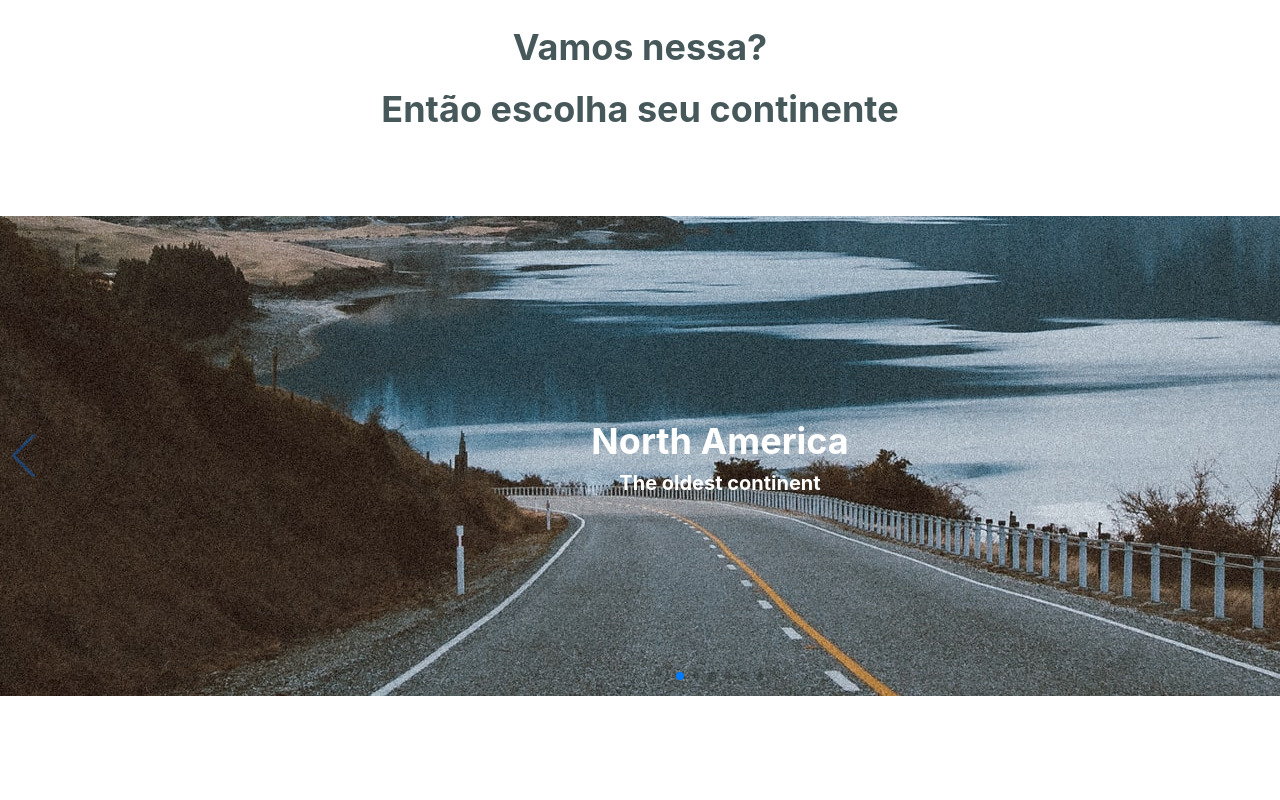
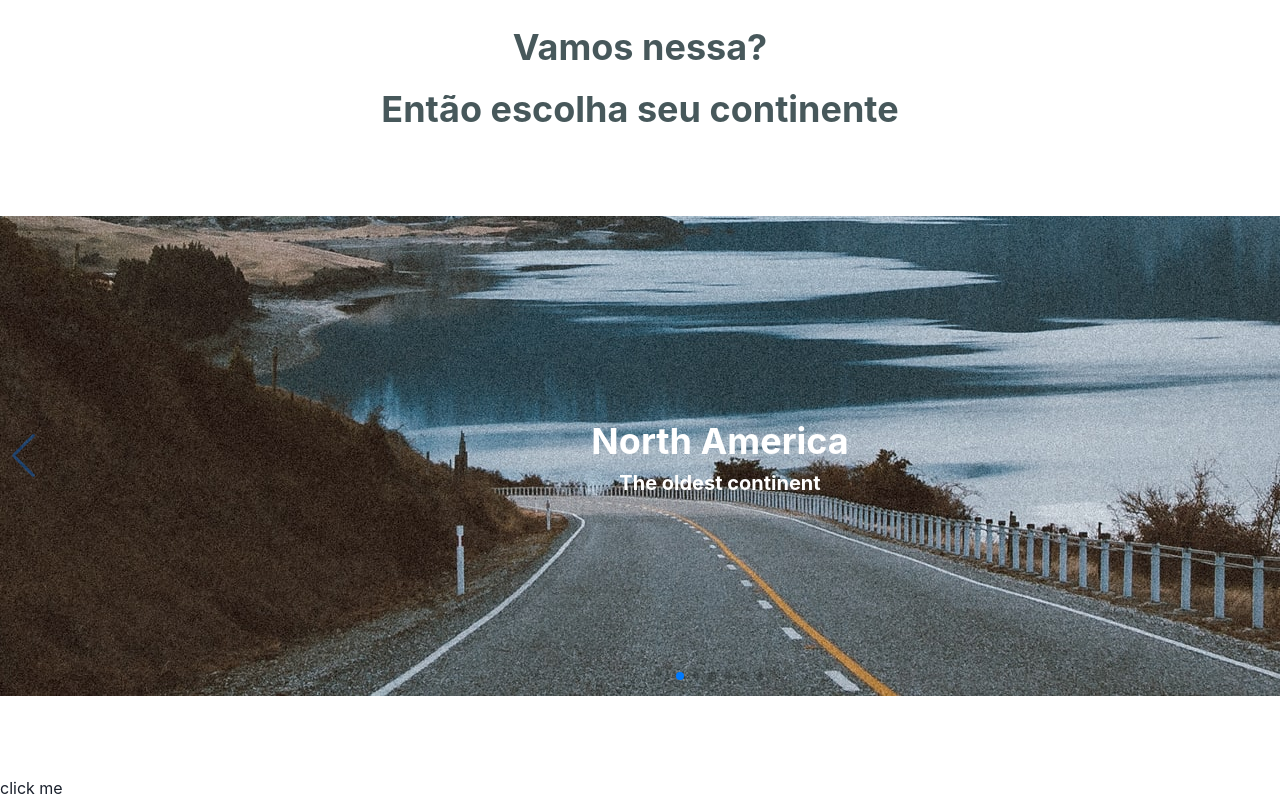
Before and after one commit to ZaninDe/world-trip, a Next.js app: page / in a window 1280 px wide. Shown: the part 867-1667 px from the top of the page. Before the commit the page ends 1643 px from the top, so only its background shows below. Built offline with nearby package versions, Linux system fonts and the light colour scheme.

Commit message:
axios fetching data

```diff
--- a/package.json
+++ b/package.json
@@ -12,6 +12,7 @@
     "@chakra-ui/react": "^2.0.2",
     "@emotion/react": "^11",
     "@emotion/styled": "^11",
+    "axios": "^0.27.2",
     "framer-motion": "^6",
     "next": "12.1.6",
     "react": "18.1.0",
--- a/src/components/ContinenSlide/index.tsx
+++ b/src/components/ContinenSlide/index.tsx
@@ -34,7 +34,7 @@ export const ContinentSlide = () => {
       >
         <SwiperSlide className={styles.swiperSlide}><Link href='/continent'><Flex flexDirection='column' w='full' h='full' backgroundImage='./images/northAmerica.jpg' backgroundPosition='bottom' alignItems='center' justifyContent='center' cursor='pointer'><Text color='white' fontSize='4xl' fontWeight='bold'>North America</Text><Text color='white' fontSize='xl' fontWeight='bold'>The oldest continent</Text></Flex></Link></SwiperSlide>
         <SwiperSlide className={styles.swiperSlide}><Link href='/continent'><Flex flexDirection='column' w='full' h='full' backgroundImage='./images/southAmerica.jpg' backgroundPosition='bottom' alignItems='center' justifyContent='center' cursor='pointer'><Text color='white' fontSize='4xl' fontWeight='bold'>South America</Text><Text color='white' fontSize='xl' fontWeight='bold'>The oldest continent</Text></Flex></Link></SwiperSlide>
-        <SwiperSlide className={styles.swiperSlide}><Link href='/continent'><Flex flexDirection='column' w='full' h='full' backgroundImage='./images/asia.jpg' backgroundPosition='bottom' alignItems='center' justifyContent='center' cursor='pointer'><Text color='white' fontSize='4xl' fontWeight='bold'>Asia</Text><Text color='white' fontSize='xl' fontWeight='bold'>The oldest continent</Text></Flex></Link></SwiperSlide>
+        <SwiperSlide className={styles.swiperSlide}><Link href='/continent'><Flex flexDirection='column' w='full' h='full' backgroundImage='./images/asia.jpg' backgroundPosition='top' alignItems='center' justifyContent='center' cursor='pointer'><Text color='white' fontSize='4xl' fontWeight='bold'>Asia</Text><Text color='white' fontSize='xl' fontWeight='bold'>The oldest continent</Text></Flex></Link></SwiperSlide>
         <SwiperSlide className={styles.swiperSlide}><Link href='/continent'><Flex flexDirection='column' w='full' h='full' backgroundImage='./images/africa.jpg' backgroundPosition='center' alignItems='center' justifyContent='center' cursor='pointer'><Text color='white' fontSize='4xl' fontWeight='bold'>Africa</Text><Text color='white' fontSize='xl' fontWeight='bold'>The oldest continent</Text></Flex></Link></SwiperSlide>
         <SwiperSlide className={styles.swiperSlide}><Link href='/continent'><Flex flexDirection='column' w='full' h='full' backgroundImage='./images/europe.jpg' backgroundPosition='center' alignItems='center' justifyContent='center' cursor='pointer'><Text color='white' fontSize='4xl' fontWeight='bold'>Europe</Text><Text color='white' fontSize='xl' fontWeight='bold'>The oldest continent</Text></Flex></Link></SwiperSlide>
         <SwiperSlide className={styles.swiperSlide}><Link href='/continent'><Flex flexDirection='column' w='full' h='full' backgroundImage='./images/oceania.jpg' backgroundPosition='center' alignItems='center' justifyContent='center' cursor='pointer'><Text color='white' fontSize='4xl' fontWeight='bold'>Oceania</Text><Text color='white' fontSize='xl' fontWeight='bold'>The oldest continent</Text></Flex></Link></SwiperSlide>
--- a/src/pages/index.tsx
+++ b/src/pages/index.tsx
@@ -4,12 +4,29 @@ import { Header } from '../components/Header'
 import { Banner } from '../components/Banner'
 import { ContinentSlide } from '../components/ContinenSlide'
 
+import axios, { AxiosResponse } from 'axios'
+
+
 const Home: NextPage = () => {
+
+  async function getUser<PromiseResult>() {
+    try {
+     const user = await axios.get('https://api.github.com/users/ZaninDe').then(
+      res => res.data
+     );
+      console.log(user.login);
+    } catch (error) {
+      console.error(error);
+    }
+  }
+
   return (
     <>
+      {/* <h1>{user.data.login}</h1> */}
       <Banner />
       <NavTravelTypes />
       <ContinentSlide />
+      <button onClick={getUser}>click me</button>
     </>
   )
 }
```
Also changed, not shown: public/images/asia.jpg, 1 other file (tests, documents, lock files or other folders).
